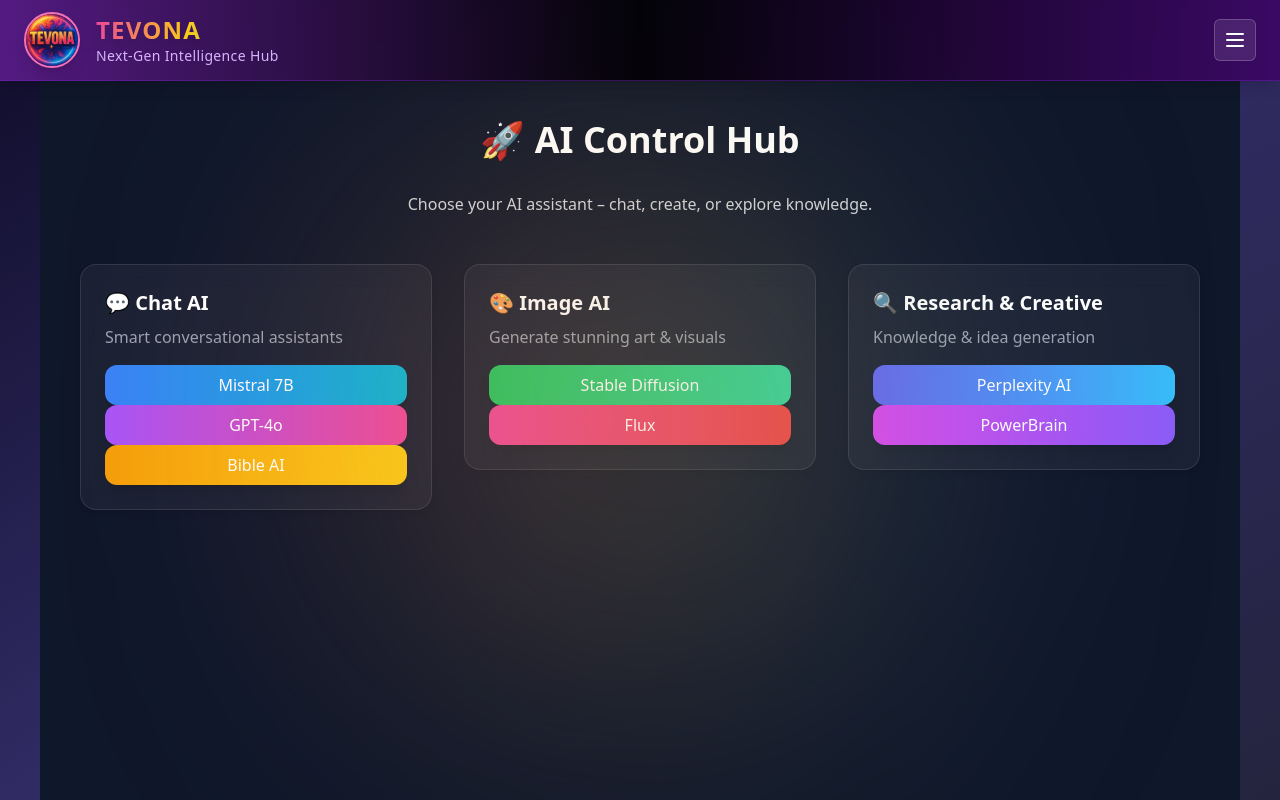
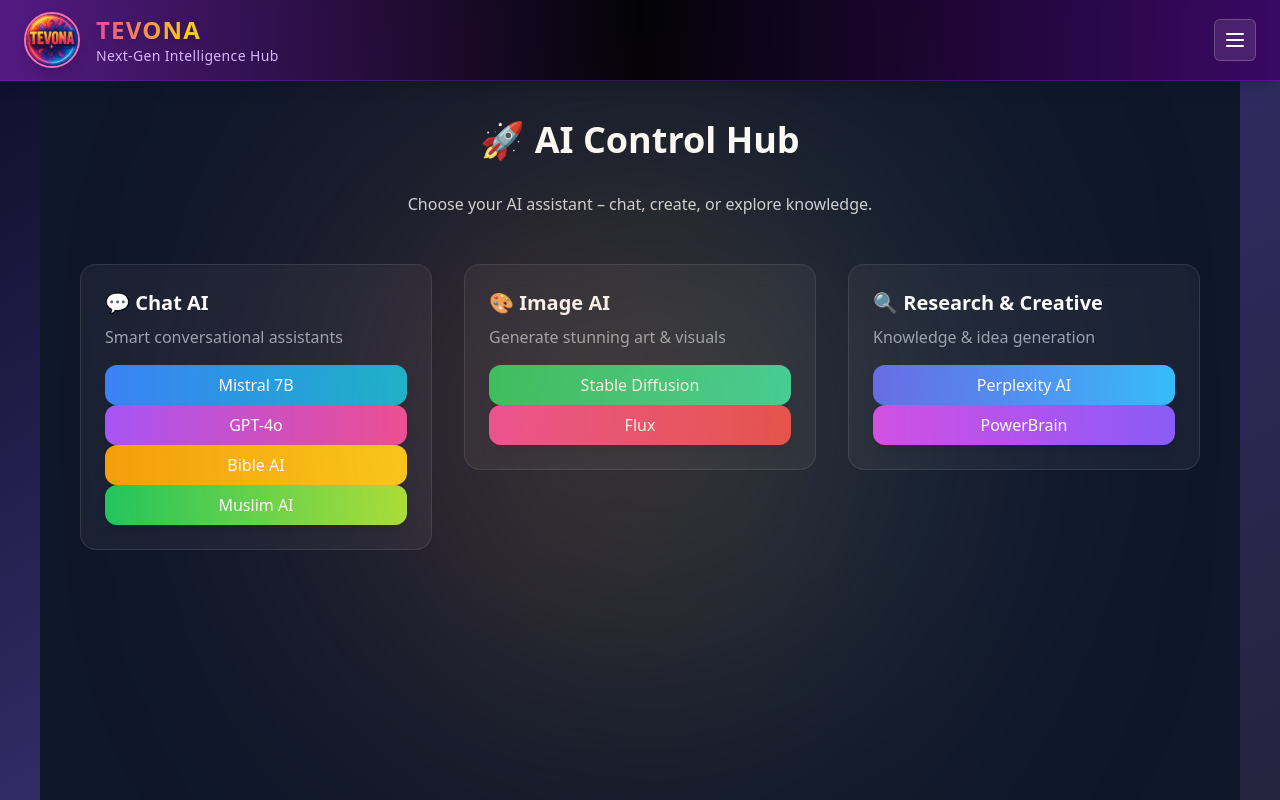
Before and after one commit to tenova-ke/tenova, a Next.js app: page /ai in a window 1280 px wide. Built offline with nearby package versions, Linux system fonts and the light colour scheme.

Commit message:
Update page.tsx

```diff
--- a/app/ai/page.tsx
+++ b/app/ai/page.tsx
@@ -1,10 +1,7 @@
-// app/ai/page.tsx
-"use client"
+"use client";
 
-import Link from "next/link"
-import { motion } from "framer-motion"
-import { Button } from "@/components/ui/button"
-import { Card, CardContent } from "@/components/ui/card"
+import Link from "next/link";
+import { motion } from "framer-motion";
 
 const categories = [
   {
@@ -14,6 +11,7 @@
       { name: "Mistral 7B", path: "/ai/mistral", color: "from-blue-500 to-cyan-500" },
       { name: "GPT-4o", path: "/ai/gpt4o", color: "from-purple-500 to-pink-500" },
       { name: "Bible AI", path: "/ai/bibleai", color: "from-amber-500 to-yellow-400" },
+      { name: "Muslim AI", path: "/ai/muslimai", color: "from-green-500 to-lime-400" },
     ],
   },
   {
@@ -32,11 +30,12 @@
       { name: "PowerBrain", path: "/ai/powerbrain", color: "from-fuchsia-500 to-violet-500" },
     ],
   },
-]
+];
 
 export default function AILandingPage() {
   return (
     <div className="min-h-screen bg-[#0F172A] text-white p-10">
+      {/* Title */}
       <motion.h1
         initial={{ opacity: 0, y: -20 }}
         animate={{ opacity: 1, y: 0 }}
@@ -46,6 +45,7 @@
         🚀 AI Control Hub
       </motion.h1>
 
+      {/* Subtitle */}
       <motion.p
         initial={{ opacity: 0 }}
         animate={{ opacity: 1 }}
@@ -55,6 +55,7 @@
         Choose your AI assistant – chat, create, or explore knowledge.
       </motion.p>
 
+      {/* Cards */}
       <div className="grid grid-cols-1 md:grid-cols-2 lg:grid-cols-3 gap-8">
         {categories.map((category, idx) => (
           <motion.div
@@ -63,27 +64,27 @@
             animate={{ opacity: 1, y: 0 }}
             transition={{ delay: idx * 0.2 }}
           >
-            <Card className="bg-white/5 border border-white/10 rounded-2xl backdrop-blur-md hover:shadow-xl hover:shadow-cyan-500/20 transition">
-              <CardContent className="p-6">
+            <div className="bg-white/5 border border-white/10 rounded-2xl backdrop-blur-md hover:shadow-xl hover:shadow-cyan-500/20 transition">
+              <div className="p-6">
                 <h2 className="text-xl font-semibold mb-2">{category.title}</h2>
                 <p className="text-gray-400 mb-4">{category.description}</p>
 
                 <div className="space-y-3">
                   {category.models.map((model) => (
                     <Link key={model.name} href={model.path}>
-                      <Button
+                      <button
                         className={`w-full py-2 rounded-xl bg-gradient-to-r ${model.color} text-white font-medium shadow-lg hover:scale-105 transition`}
                       >
                         {model.name}
-                      </Button>
+                      </button>
                     </Link>
                   ))}
                 </div>
-              </CardContent>
-            </Card>
+              </div>
+            </div>
           </motion.div>
         ))}
       </div>
     </div>
-  )
+  );
 }
```
